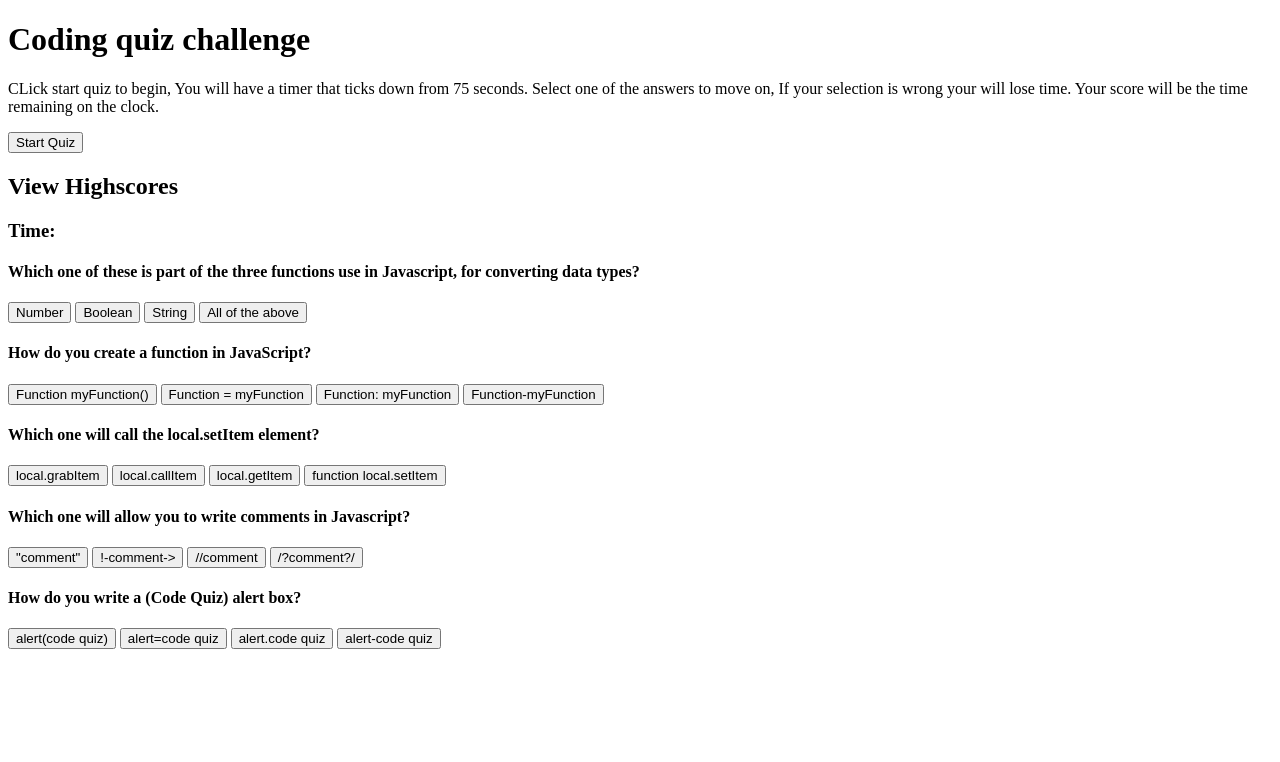
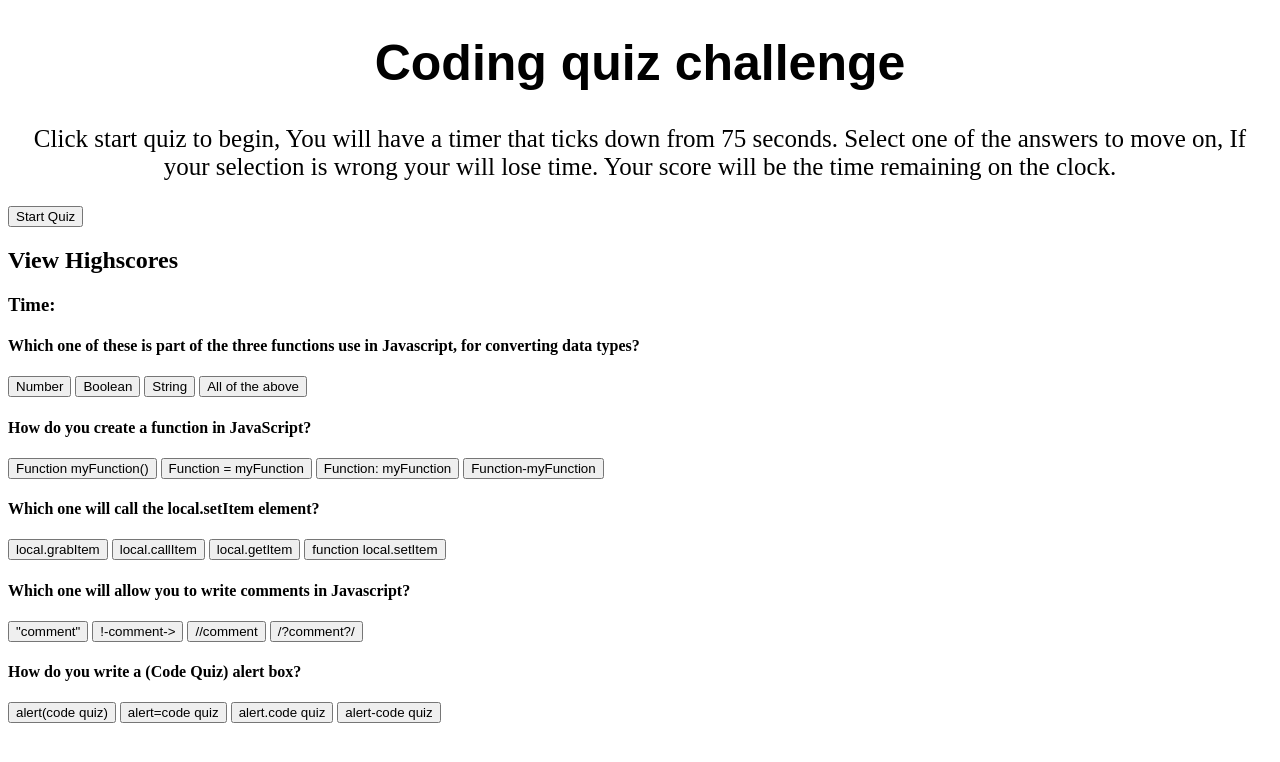
Before and after one commit to JacobK05/quiz-challenge, a plain HTML site: page index.html in a window 1280 px wide. Drawn offline with Linux system fonts and the light colour scheme; a script that the page names is missing.

Commit message:
started adding css wiht fonts and sizing

```diff
--- a/assets/css/style.css
+++ b/assets/css/style.css
@@ -1,5 +1,13 @@
+h1 {
+font-size: 50px;
+font-family:sans-serif;
+text-align: center;
+}
 
-
+.headerP {
+font-size: 25px;
+text-align: center;
+}
 
 
 /* background for questions purple and add a hover
--- a/index.html
+++ b/index.html
@@ -6,7 +6,7 @@
     <title>Coding quiz</title>
 <header>
     <h1> Coding quiz challenge</h1>
-    <p>CLick start quiz to begin, You will have a timer that ticks down from 75 seconds. Select one of the answers to move on, If your selection is wrong your will lose time. Your score will be the time remaining on the clock.</p>
+    <p class= "headerP">Click start quiz to begin, You will have a timer that ticks down from 75 seconds. Select one of the answers to move on, If your selection is wrong your will lose time. Your score will be the time remaining on the clock.</p>
     <button id="startQuiz">Start Quiz</button>
 </header>
 <h2> View Highscores </h2>
```
